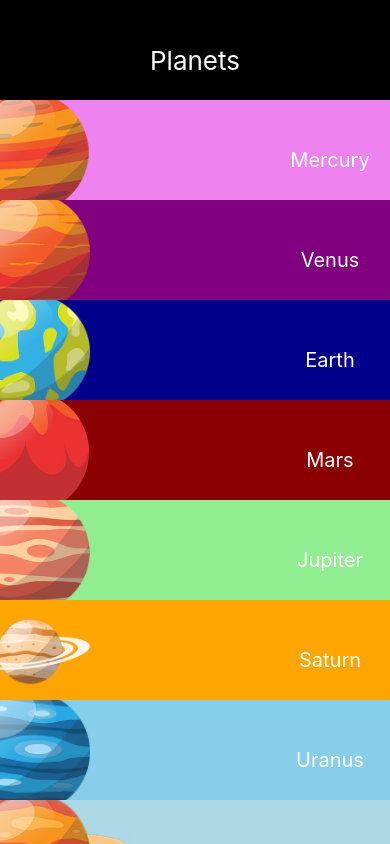
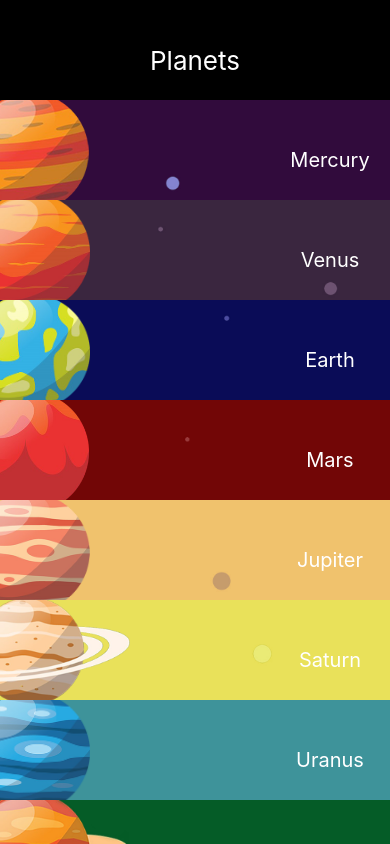
Before and after one commit to salhotra/Planets, a React Native app: screen / in a window 390 px wide. Built offline with nearby package versions, Linux system fonts and the light colour scheme.

Commit message:
Move planets data to separate file

```diff
--- a/src/Components/List.tsx
+++ b/src/Components/List.tsx
@@ -1,5 +1,5 @@
 import React, { useRef, useEffect } from "react";
-import { Animated, Dimensions, View, StatusBar, Text, StyleSheet } from "react-native";
+import { Animated, Dimensions, View, StatusBar, Text, StyleSheet, Platform } from "react-native";
 
 import ListItem from "./ListItem";
 import { LIST_ITEM_HEIGHT } from "../constants";
@@ -35,7 +35,7 @@ const List = ({ data }) => {
   const handleItemPress = (isOpen, index) => {
     return Animated.timing(animation, {
       toValue: isOpen ? (index + 1) * -LIST_ITEM_HEIGHT : 0,
-      duration: 280
+      duration: 350
     });
   }
 
@@ -57,19 +57,17 @@ const List = ({ data }) => {
   });
 
   return (
-    <>
+    <Animated.View style={viewStyles}>
+      <Animated.ScrollView style={[animatedStyles]} showsVerticalScrollIndicator={false}>
+        <View style={styles.header} />
         <Animated.View style={styles.headerTextContainer}>
           <Text style={styles.headerText}>Planets</Text>
         </Animated.View>
-      <Animated.View style={viewStyles}>
-        <Animated.ScrollView style={[animatedStyles]}>
-          <View style={styles.header} />
         {data.map((item, index) => {
           return <ListItem key={`${index}`} planet={item} index={index} onPressCallback={handleItemPress} />;
         })}
       </Animated.ScrollView>
     </Animated.View>
-    </>
   );
 };
 
--- a/src/Components/ListItem.tsx
+++ b/src/Components/ListItem.tsx
@@ -1,11 +1,10 @@
 import React, { useRef, useState } from "react";
 import {
-  View,
   Text,
   StyleSheet,
   Animated,
-  TouchableWithoutFeedback,
   Dimensions,
+  TouchableOpacity,
 } from "react-native";
 
 import Images from "../Images";
@@ -50,21 +49,21 @@ const ListItem = ({ planet, index, onPressCallback }) => {
     const parallelAnimations = [
       Animated.timing(heightAnimation, {
         toValue: isOpen ? LIST_ITEM_HEIGHT : window.height,
-        duration: 280,
+        duration: 350,
       }),
       onPressCallback(!isOpen, index),
       Animated.timing(planetAnimation, {
         toValue: isOpen
           ? { x: -30, y: -8 }
           : { x: window.width / 2 - 60, y: window.height / 2 - 60 },
-        duration: 280,
+        duration: 350,
       }),
     ];
 
     if (isOpen) {
       const closingRotationAnimation = Animated.timing(planetRotation, {
         toValue: 0,
-        duration: 280,
+        duration: 350,
       });
 
       Animated.parallel([
@@ -137,20 +136,25 @@ const ListItem = ({ planet, index, onPressCallback }) => {
   }
 
   return (
-    <TouchableWithoutFeedback onPress={handlePress}>
+    <TouchableOpacity onPress={handlePress} activeOpacity={1}>
+      <>
+        <Animated.Image
+          source={planet.background}
+          style={[{position: 'absolute', height: window.height, width: window.width}]}
+          resizeMode={'cover'}
+        />
         <Animated.View
           style={[
             styles.container,
-          { backgroundColor: planet.backgroundColor },
             animatedStyles,
           ]}
         >
           <Animated.Image
-          source={Images[planet.name.toLowerCase()] || Images.mercury}
+            source={Images[planet.name.toLowerCase()]}
             style={[
               styles.planet,
               { backgroundColor: planet.backgroundColor },
-            planet.name === "Neptune"
+              planet.hasRing
                 ? { width: 200, ...planetWithRingAnimatedStyles, ...planetWithRingRotationAnimatedStyles }
                 : { ...planetAnimationStyles, ...planetRotationAnimatedStyles },
             ]}
@@ -160,7 +164,8 @@ const ListItem = ({ planet, index, onPressCallback }) => {
             <Text style={styles.nameText}>{planet.name}</Text>
           </Animated.View>
         </Animated.View>
-    </TouchableWithoutFeedback>
+      </>
+    </TouchableOpacity>
   );
 };
 
--- a/src/index.tsx
+++ b/src/index.tsx
@@ -1,23 +1,10 @@
 import React from "react";
-import { ScrollView, Text, StatusBar, SafeAreaView } from "react-native";
 
 import List from "./Components/List";
-
-const planets = [
-  { name: "Mercury", color: "orange", backgroundColor: 'violet' },
-  { name: "Venus", color: "silver", backgroundColor: 'purple' },
-  { name: "Earth", color: "blue", backgroundColor: 'darkblue' },
-  { name: "Mars", color: "red", backgroundColor: 'darkred' },
-  { name: "Jupiter", color: "teal", backgroundColor: 'lightgreen' },
-  { name: "Saturn", color: "yellow", backgroundColor: 'orange' },
-  { name: "Uranus", color: "green", backgroundColor: 'skyblue' },
-  { name: "Neptune", color: "lightblue", backgroundColor: 'lightblue' },
-];
+import { planets } from "./planetData";
 
 const App = () => {
-  return (
-    <List data={planets} />
-  );
+  return <List data={planets} />;
 };
 
 export default App;
--- /dev/null
+++ b/src/planetData.ts
@@ -0,0 +1,50 @@
+export const planets = [
+  {
+    name: "Mercury",
+    color: "orange",
+    hasRing: false,
+    background: require("../assets/Images/mercury_bg.jpg"),
+  },
+  {
+    name: "Venus",
+    color: "silver",
+    hasRing: false,
+    background: require("../assets/Images/venus_bg.jpg"),
+  },
+  {
+    name: "Earth",
+    color: "blue",
+    hasRing: false,
+    background: require("../assets/Images/earth_bg.jpg"),
+  },
+  {
+    name: "Mars",
+    color: "red",
+    hasRing: false,
+    background: require("../assets/Images/mars_bg.jpg"),
+  },
+  {
+    name: "Jupiter",
+    color: "teal",
+    hasRing: false,
+    background: require("../assets/Images/jupiter_bg.jpg"),
+  },
+  {
+    name: "Saturn",
+    color: "yellow",
+    hasRing: true,
+    background: require("../assets/Images/saturn_bg.jpg"),
+  },
+  {
+    name: "Uranus",
+    color: "green",
+    hasRing: false,
+    background: require("../assets/Images/uranus_bg.jpg"),
+  },
+  {
+    name: "Neptune",
+    color: "lightblue",
+    hasRing: true,
+    background: require("../assets/Images/neptune_bg.jpg"),
+  },
+];
```
Lines whose indentation alone changed are shown as unchanged.
